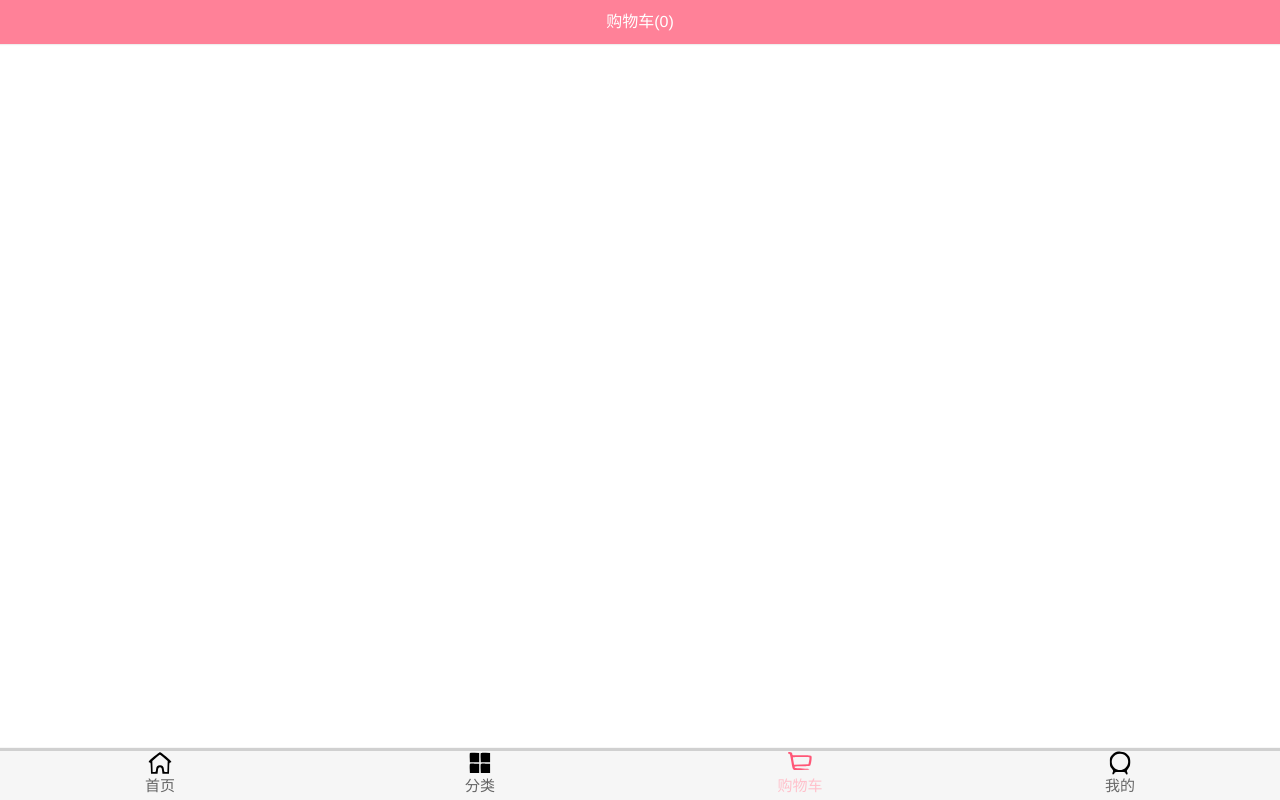
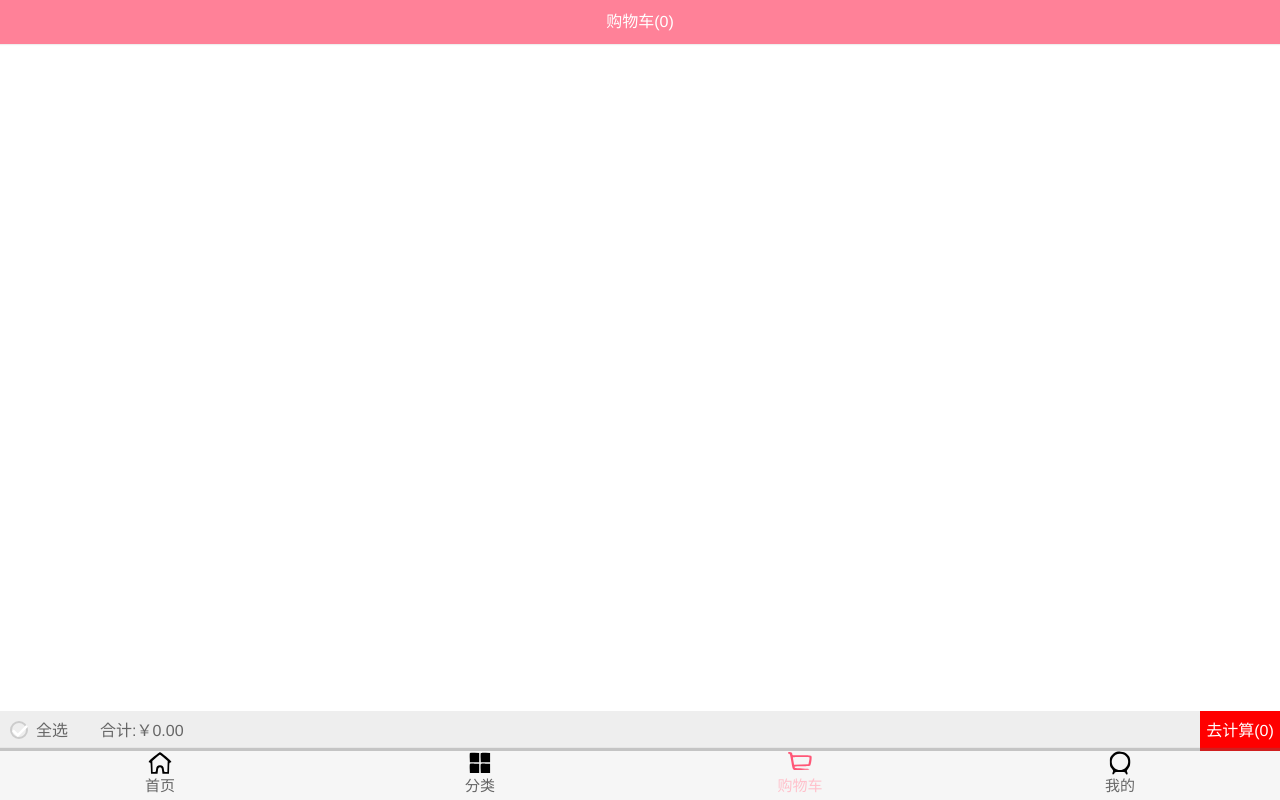
Before and after one commit to msj-1995/spuermall, a Vue app: page /cart in a window 1280 px wide. Built offline with nearby package versions, Linux system fonts and the light colour scheme.

Commit message:
购物车底部导航栏封装

```diff
--- a/src/views/cart/Cart.vue
+++ b/src/views/cart/Cart.vue
@@ -9,12 +9,14 @@
    <cart-list></cart-list>
 
    <!--底部汇总-->
+   <cart-bottom-bar></cart-bottom-bar>
  </div>
 </template>
 
 <script>
 import NavBar from "components/common/navbar/NavBar";
 import CartList from "./childComps/CartList";
+import CartBottomBar from "./childComps/CartBottomBar"
 
 import {mapGetters} from 'vuex'
 
@@ -22,7 +24,8 @@ export default {
   name: "Cart",
   components: {
     NavBar,
-    CartList
+    CartList,
+    CartBottomBar
   },
   computed: {
     ...mapGetters({
--- /dev/null
+++ b/src/views/cart/childComps/CartBottomBar.vue
@@ -0,0 +1,80 @@
+<template>
+  <div class="bottom-bar">
+    <div class="check-content">
+      <check-button class="check-area"/>
+      <span>全选</span>
+    </div>
+    <div class="price">
+      合计:{{totalPrice}}
+    </div>
+    <div class="calculate">
+      去计算({{checkLength}})
+    </div>
+  </div>
+</template>
+
+<script>
+import CheckButton from "components/content/checkButton/CheckButton";
+
+import {mapGetters} from 'vuex'
+
+export default {
+  name: "CartBottomBar",
+  components: {
+    CheckButton
+  },
+  computed: {
+    ...mapGetters(['cartList']),
+
+    totalPrice() {
+      // 使用filter返回选中状态的商品
+      // 过滤后使用reduce汇总
+      return '￥' + this.cartList.filter(item => {
+        return item.checked
+      }).reduce((preValue, item) => {
+        return preValue + item.price * item.count
+      }, 0).toFixed(2)
+    },
+    checkLength() {
+      return this.cartList.filter(item => item.checked).length
+    }
+  }
+}
+</script>
+
+<style scoped>
+.bottom-bar {
+  height: 40px;
+  background-color: #eeeeee;
+  line-height: 40px;
+
+  position: relative;
+  display: flex;
+}
+
+.check-content {
+  display: flex;
+  align-items: center;
+  margin-left: 10px;
+  width: 60px;
+}
+
+.check-area {
+  width: 20px;
+  height: 20px;
+  line-height: 20px;
+  margin-right: 6px;
+}
+
+.price {
+  margin-left: 30px;
+  flex: 1;
+}
+
+.calculate {
+  width: 80px;
+  background: red;
+  color: #ffffff;
+  text-align: center;
+}
+</style>
--- a/src/views/cart/childComps/CartList.vue
+++ b/src/views/cart/childComps/CartList.vue
@@ -34,7 +34,7 @@ export default {
 
 <style scoped>
 .cart-list {
-  height: calc(100% - 44px - 49px);
+  height: calc(100% - 44px - 49px - 40px);
 }
 
 .content {
```
